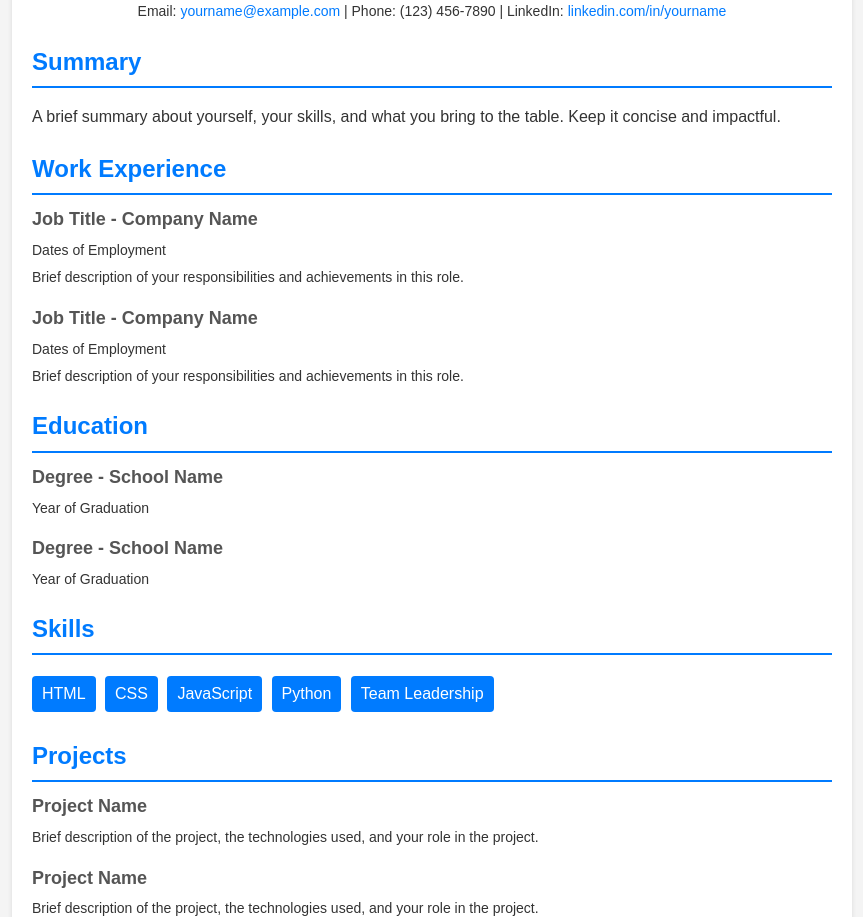
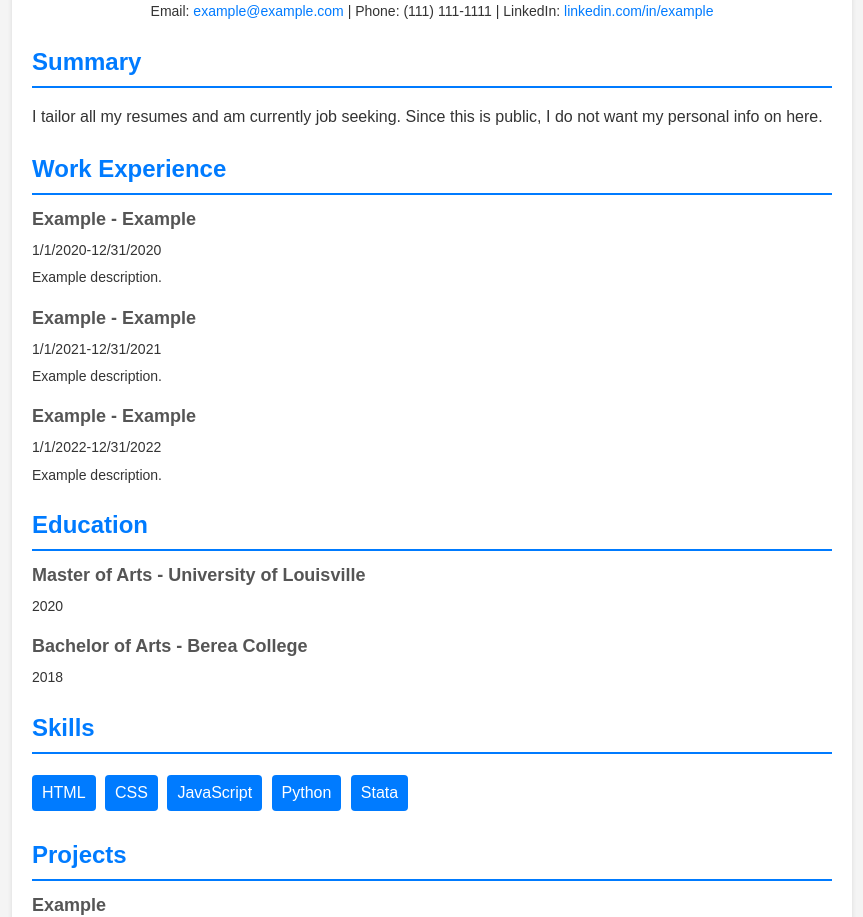
Before and after one commit to Rhalpryn/Rhalpryn.github.io, a plain HTML site: page index.html in a window 1280 px wide. Shown: the part 98-1015 px from the top of the page, without its empty margins (208-1071 px from the left). Drawn offline with Linux system fonts and the light colour scheme.

Commit message:
final draft commit

```diff
--- a/index.html
+++ b/index.html
@@ -78,51 +78,55 @@
     <body>
         <main class="container">
             <section class="header">
-                <h1>Your Name</h1>
+                <h1>Rebecca H</h1>
                 <p class="contact">
                     Email:
-                    <a href="mailto:yourname@example.com"
-                        >yourname@example.com</a
+                    <a href=""
+                        >example@example.com</a
                     >
-                    | Phone: (123) 456-7890 | LinkedIn:
-                    <a href="#">linkedin.com/in/yourname</a>
+                    | Phone: (111) 111-1111 | LinkedIn:
+                    <a href="#">linkedin.com/in/example</a>
                 </p>
             </section>
             <section class="section">
                 <h2>Summary</h2>
                 <p>
-                    A brief summary about yourself, your skills, and what you
-                    bring to the table. Keep it concise and impactful.
+                     I tailor all my resumes and am currently job seeking. Since this is public, I do not want my personal info on here.
                 </p>
             </section>
             <section class="section">
                 <h2>Work Experience</h2>
                 <div class="item">
-                    <h3>Job Title - Company Name</h3>
-                    <p>Dates of Employment</p>
+                    <h3>Example - Example</h3>
+                    <p>1/1/2020-12/31/2020</p>
                     <p>
-                        Brief description of your responsibilities and
-                        achievements in this role.
+                        Example description.
                     </p>
                 </div>
                 <div class="item">
-                    <h3>Job Title - Company Name</h3>
-                    <p>Dates of Employment</p>
+                    <h3>Example - Example</h3>
+                    <p>1/1/2021-12/31/2021</p>
                     <p>
-                        Brief description of your responsibilities and
-                        achievements in this role.
+                        Example description.
+                    </p>
+                </div>
+                <div class="item">
+                    <h3>Example - Example</h3>
+                    <p>1/1/2022-12/31/2022</p>
+                    <p>
+                        Example description.
                     </p>
                 </div>
             </section>
             <div class="section">
                 <h2>Education</h2>
                 <div class="item">
-                    <h3>Degree - School Name</h3>
-                    <p>Year of Graduation</p>
+                    <h3>Master of Arts - University of Louisville</h3>
+                    <p>2020</p>
                 </div>
                 <div class="item">
-                    <h3>Degree - School Name</h3>
-                    <p>Year of Graduation</p>
+                    <h3>Bachelor of Arts - Berea College</h3>
+                    <p>2018</p>
                 </div>
             </section>
             <section class="section">
@@ -133,24 +137,22 @@
                         <li>CSS</li>
                         <li>JavaScript</li>
                         <li>Python</li>
-                        <li>Team Leadership</li>
+                        <li>Stata</li>
                     </ul>
                 </div>
             </section>
             <section class="section">
                 <h2>Projects</h2>
                 <div class="item">
-                    <h3>Project Name</h3>
+                    <h3>Example</h3>
                     <p>
-                        Brief description of the project, the technologies used,
-                        and your role in the project.
+                        Example project description.
                     </p>
                 </div>
                 <div class="item">
-                    <h3>Project Name</h3>
+                    <h3>Example</h3>
                     <p>
-                        Brief description of the project, the technologies used,
-                        and your role in the project.
+                        Example project description.
                     </p>
                 </div>
             </section>
```
